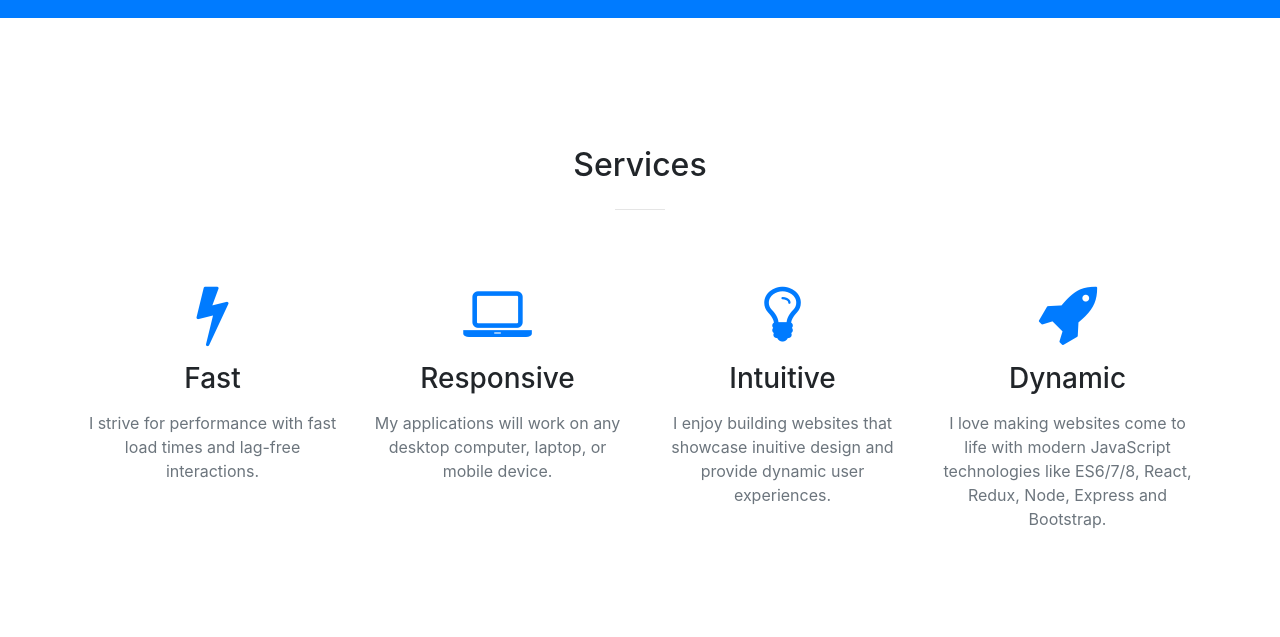
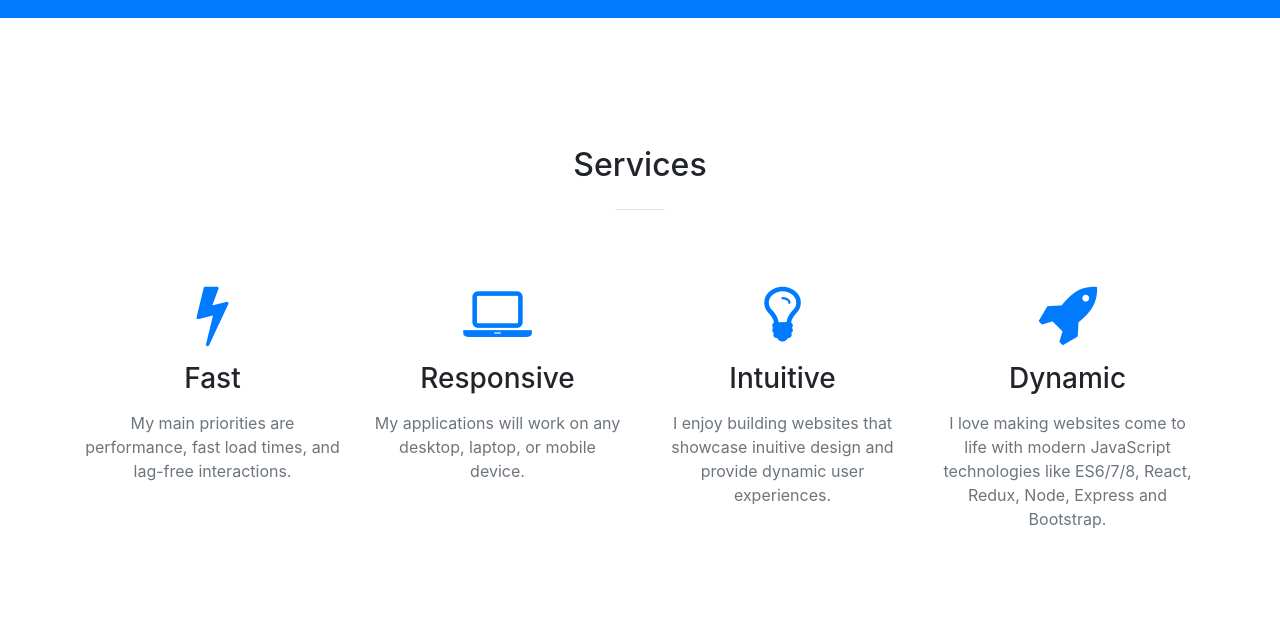
Before and after one commit to rjvalencia/rjvalencia.github.io, a website with bundled scripts: page index.html in a window 1280 px wide. Shown: the part 1307-1944 px from the top of the page. Built offline with nearby package versions, Linux system fonts and the light colour scheme.

Commit message:
More CSS changes

```diff
--- a/css/creative.css
+++ b/css/creative.css
@@ -312,4 +312,4 @@ header.masthead p {
 }
 
 .highlight {
-  color: #782F40; }
+  color: #CEB888; }
--- a/index.html
+++ b/index.html
@@ -101,14 +101,14 @@
             <div class="service-box mt-5 mx-auto">
               <i class="fa fa-4x fa-flash text-primary mb-3 sr-icons"></i>
               <h3 class="mb-3">Fast</h3>
-              <p class="text-muted mb-0">I strive for performance with fast load times and lag-free interactions.</p>
+              <p class="text-muted mb-0">My main priorities are performance, fast load times, and lag-free interactions.</p>
             </div>
           </div>
           <div class="col-lg-3 col-md-6 text-center">
             <div class="service-box mt-5 mx-auto">
               <i class="fa fa-4x fa-laptop text-primary mb-3 sr-icons"></i>
               <h3 class="mb-3">Responsive</h3>
-              <p class="text-muted mb-0">My applications will work on any desktop computer, laptop, or mobile device.</p>
+              <p class="text-muted mb-0">My applications will work on any desktop, laptop, or mobile device.</p>
             </div>
           </div>
           <div class="col-lg-3 col-md-6 text-center">
```
Also changed, not shown: css/creative.min.css.
